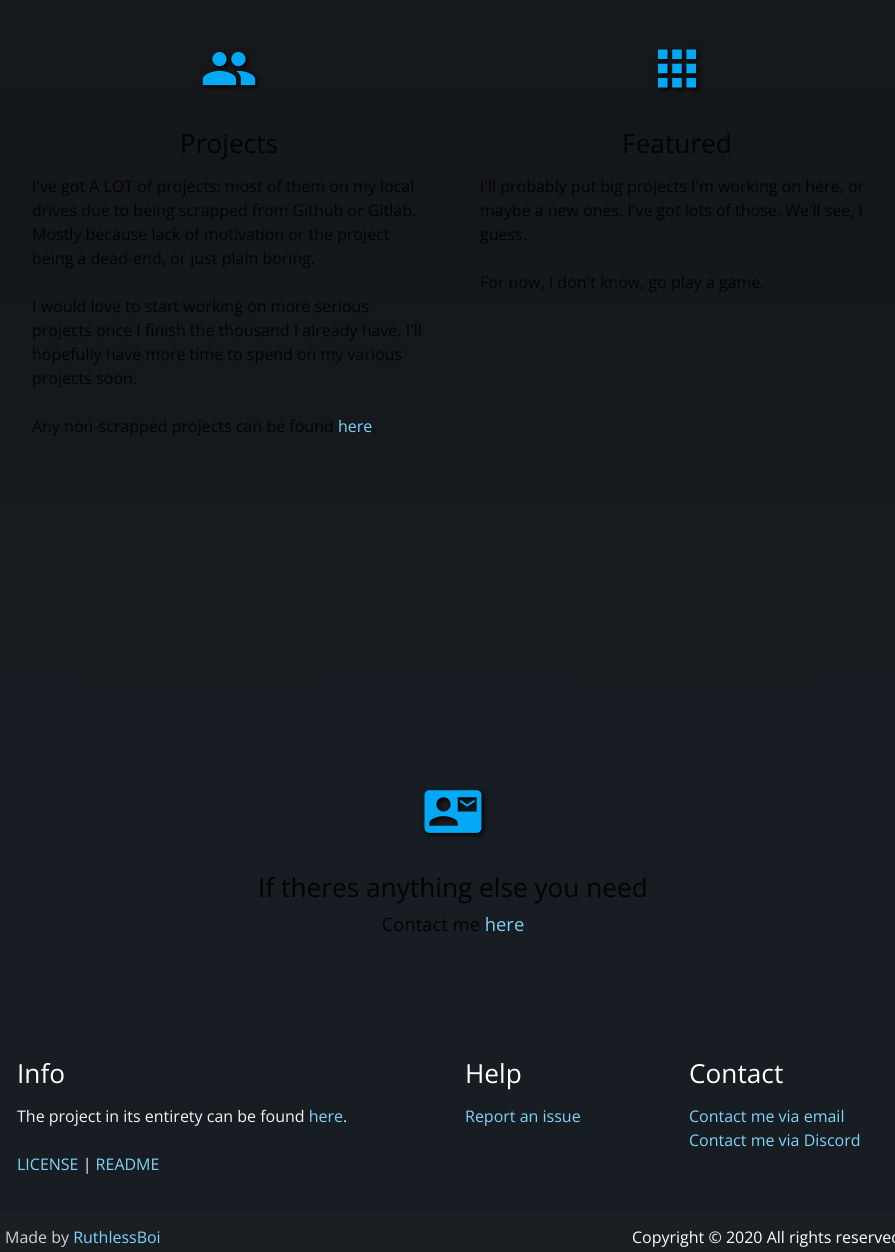
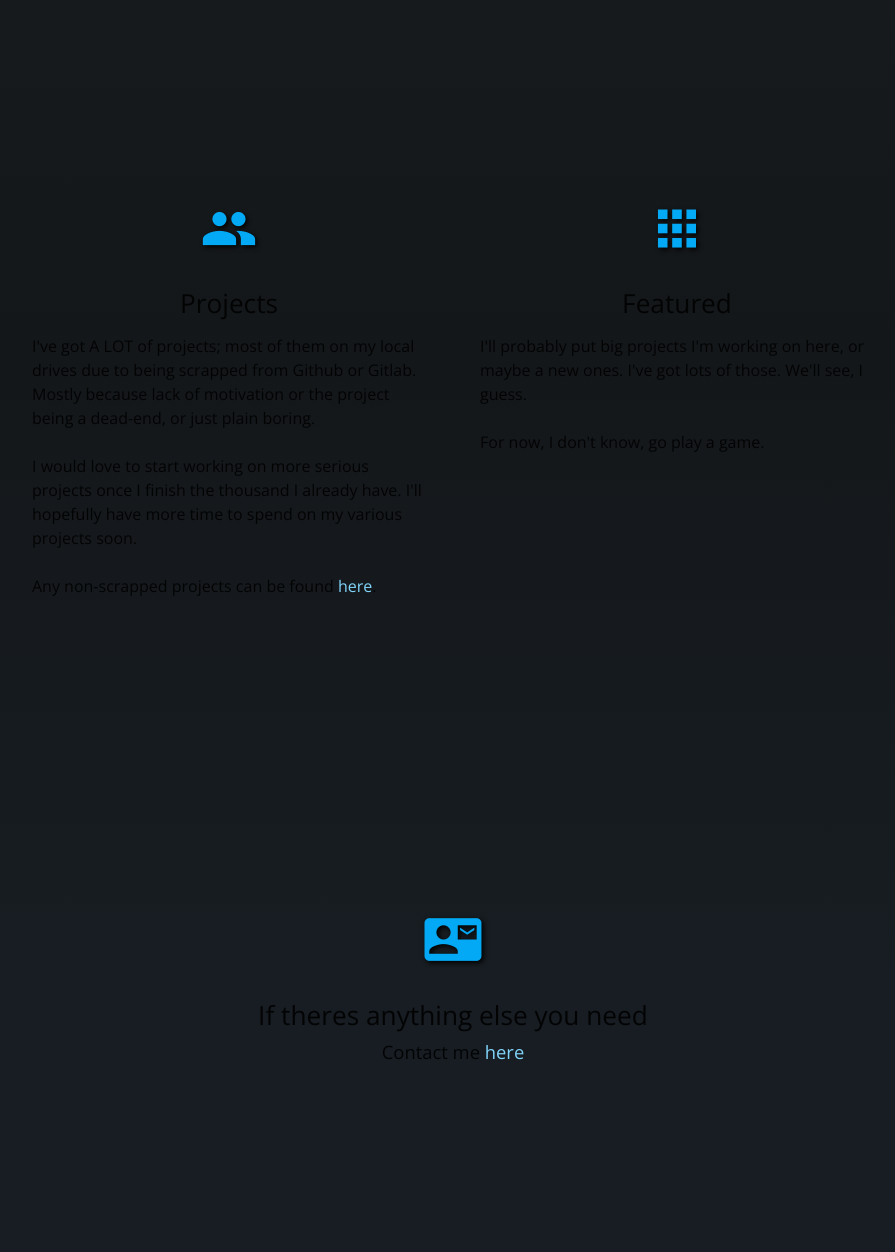
Before and after one commit to 4Granted/4Granted.github.io, a plain HTML site: page index.html in a window 1280 px wide. Shown: the part 864-2116 px from the top of the page, without its empty margins (187-1082 px from the left). Drawn offline with nearby package versions, Linux system fonts and the light colour scheme.

Commit message:
More updates
More updates and stylizations.

```diff
--- a/css/default.css
+++ b/css/default.css
@@ -43,7 +43,7 @@ i.material-icons {
 }
 
 .main-container-setup {
-    background: radial-gradient(#1f262e , transparent 65%);
+    background: radial-gradient(#1f262e, transparent 65%);
 }
 
 .footer-setup {
@@ -51,8 +51,13 @@ i.material-icons {
     margin-top: 5%;
 }
 
-.space-top {
-    margin-top: 15%;
+.spacer {
+    margin-top: 10rem;
+}
+
+.spacer-2 {
+    margin-top: 10rem;
+    padding-bottom: 10rem;
 }
 
 .hoverable {
--- a/index.html
+++ b/index.html
@@ -62,7 +62,7 @@
     </div>
 
 
-    <div class="container">
+    <div class="container spacer">
         <div class="section">
             <div class="row">
                 <div class="col s12 m6">
@@ -105,7 +105,7 @@
         <br><br>
     </div>
 
-    <div class="container space-top">
+    <div class="container spacer-2">
         <div class="section">
             <div class="icon-block">
                 <h2 class="center light-blue-text"><i class="material-icons">contact_mail</i></h2>
```
Also changed, not shown: js/init.js (line endings or trailing spaces).
